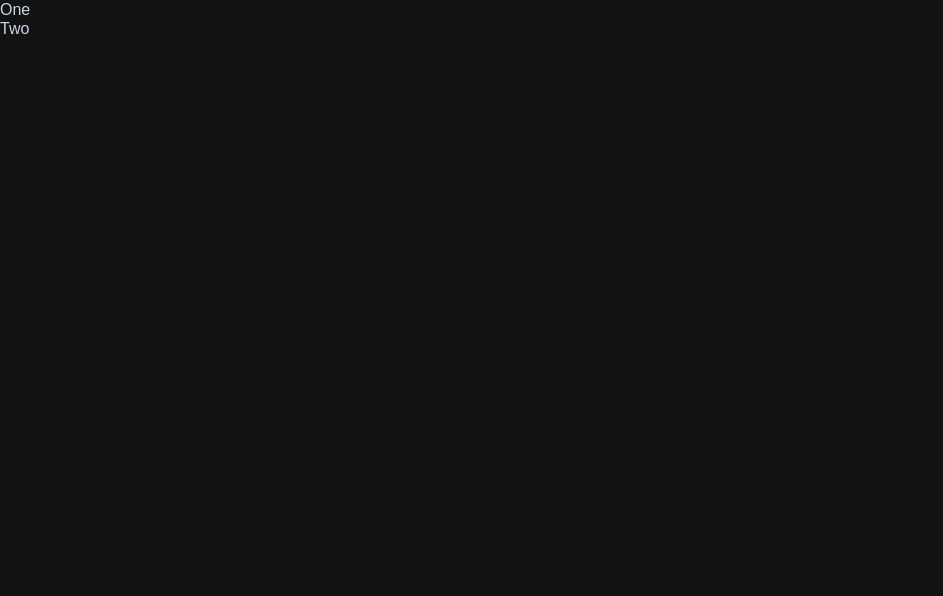
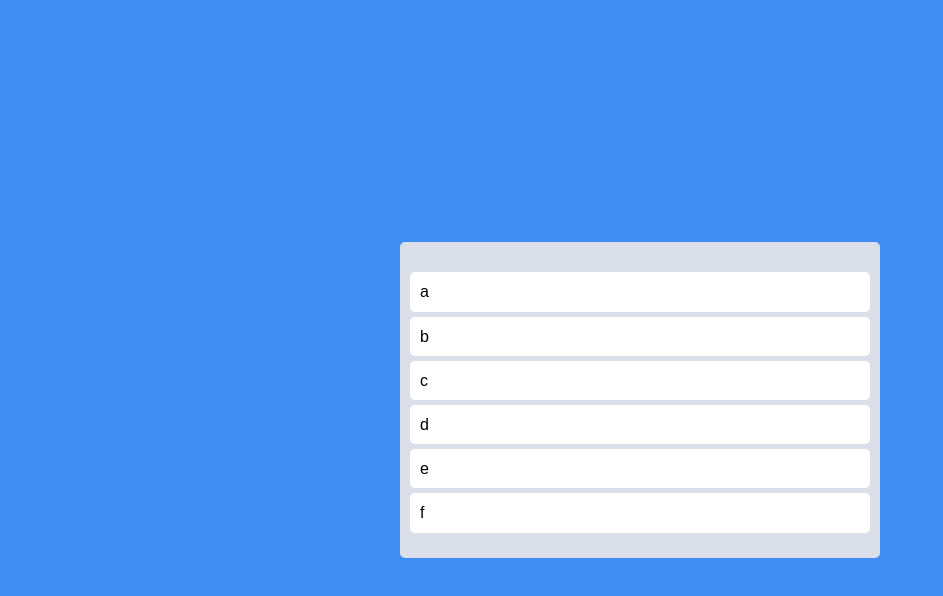
Before and after one commit to yerinirey/toDo-TS, a React (Create React App) app: page / in a window 1280 px wide. Shown: the top 596 px of the page, without its empty margins (0-943 px from the left). Built offline with nearby package versions, Linux system fonts and the light colour scheme.

Commit message:
7.4 Styles and Placeholders

```diff
--- a/src/App.tsx
+++ b/src/App.tsx
@@ -1,23 +1,67 @@
 import React from "react";
 import { DragDropContext, Draggable, Droppable } from "react-beautiful-dnd";
+import styled from "styled-components";
+
+const Wrapper = styled.div`
+  display: flex;
+  max-width: 480px;
+  width: 100%;
+  margin: 0 auto;
+  justify-content: center;
+  align-items: center;
+  height: 100vh;
+`;
+const Boards = styled.div`
+  display: grid;
+  width: 100%;
+  grid-template-columns: repeat(1, 1fr);
+`;
+
+const Board = styled.div`
+  padding: 20px 10px;
+  padding-top: 30px;
+  border-radius: 5px;
+  background-color: ${(props) => props.theme.boardColor};
+  min-height: 200px;
+`;
+
+const Card = styled.div`
+  border-radius: 5px;
+  padding: 10px 10px;
+  background-color: ${(props) => props.theme.cardColor};
+  margin-bottom: 5px;
+`;
+
+const toDos = ["a", "b", "c", "d", "e", "f"];
+
 function App() {
   const onDragEnd = () => {};
   return (
     <DragDropContext onDragEnd={onDragEnd}>
-      <div>
-        <Droppable droppableId="one">
-          {() => (
-            <ul>
-              <Draggable draggableId="first" index={0}>
-                {() => <li>One</li>}
-              </Draggable>
-              <Draggable draggableId="second" index={1}>
-                {() => <li>Two</li>}
-              </Draggable>
-            </ul>
-          )}
-        </Droppable>
-      </div>
+      <Wrapper>
+        <Boards>
+          <Droppable droppableId="one">
+            {(magic) => (
+              <Board ref={magic.innerRef} {...magic.droppableProps}>
+                {toDos.map((toDo, index) => (
+                  <Draggable draggableId={toDo} index={index}>
+                    {(magic) => (
+                      <Card
+                        ref={magic.innerRef}
+                        {...magic.draggableProps}
+                        {...magic.dragHandleProps}
+                      >
+                        {toDo}
+                      </Card>
+                    )}
+                  </Draggable>
+                ))}
+                {magic.placeholder}
+              </Board>
+            )}
+          </Droppable>
+        </Boards>
+      </Wrapper>
     </DragDropContext>
   );
 }
--- a/src/index.tsx
+++ b/src/index.tsx
@@ -58,7 +58,7 @@
   font-weight: 300;
   font-family: 'Source Sans Pro', sans-serif;
   background-color:${(props) => props.theme.bgColor};
-  color:${(props) => props.theme.textColor};
+  color: black;
   line-height: 1.2;
 }
 a {
--- a/src/theme.ts
+++ b/src/theme.ts
@@ -1,12 +1,7 @@
 import { DefaultTheme } from "styled-components";
 
 export const darkTheme: DefaultTheme = {
-  bgColor: "#121212",
-  textColor: "#c8d6e5",
-  boxColor: "#1B1B1B",
-  accentColor: "#ff9f43",
-  focusColor: "#2E2E2E",
-  red: "#ee5253",
-  green: "#10ac84",
-  greyColor: "rgba(255, 255, 255, 0.3)",
+  bgColor: "#3F8CF2",
+  cardColor: "white",
+  boardColor: "#DADFE9",
 };
```
Also changed, not shown: src/styled.d.ts (+2 -7 lines).
